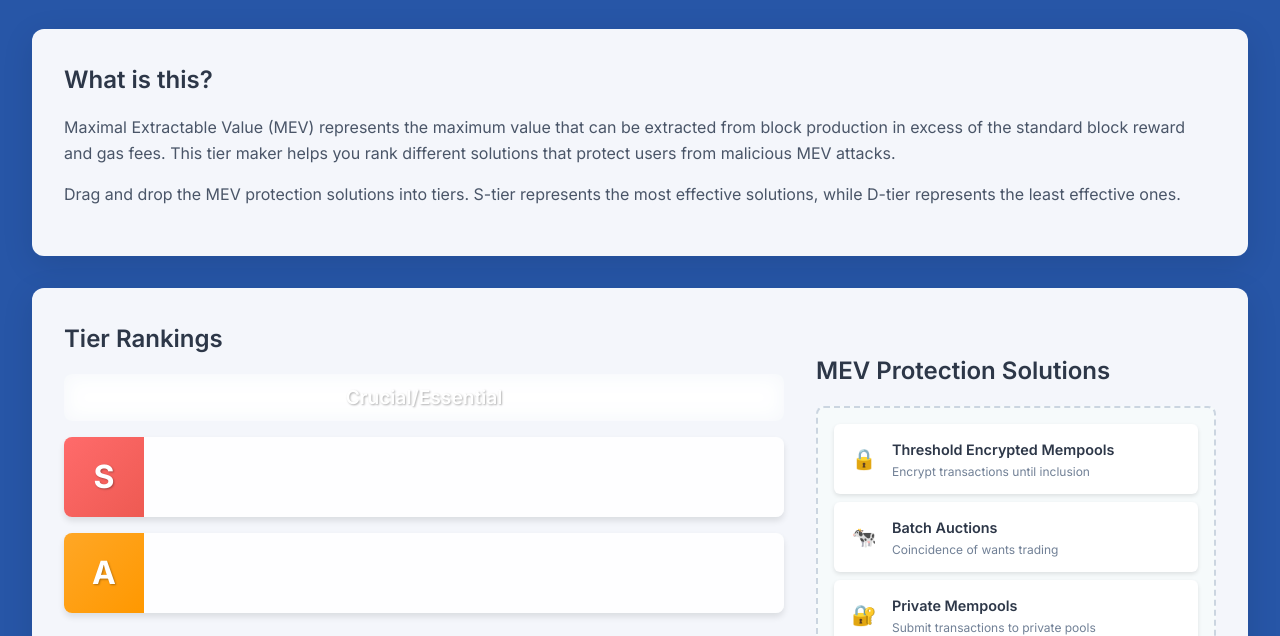
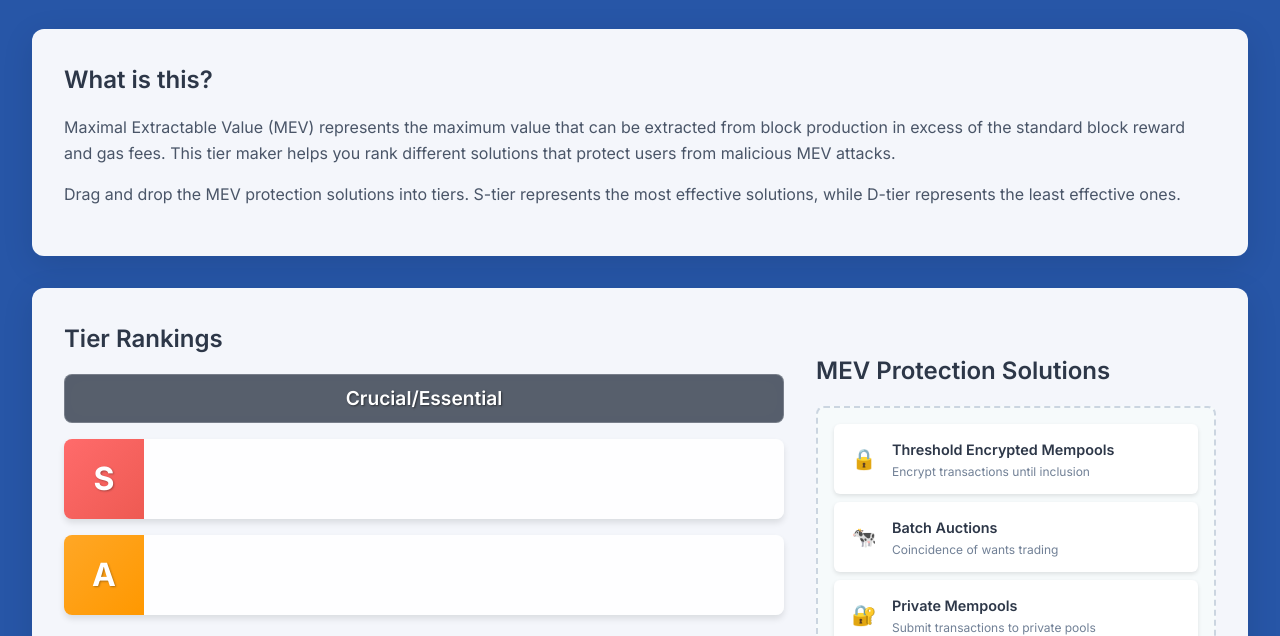
Before and after one commit to shutter-network/MEVSolutionsTierMaker, a website: page index.html in a window 1280 px wide. Shown: the part 151-787 px from the top of the page. Drawn offline with nearby package versions, Linux system fonts and the light colour scheme.

Commit message:
Fix tier group header visibility - change background to dark

```diff
--- a/styles.css
+++ b/styles.css
@@ -89,9 +89,10 @@ header h1 {
 .tier-group-header {
     margin: 1.5rem 0 1rem 0;
     padding: 0.5rem 1rem;
-    background: rgba(255, 255, 255, 0.1);
+    background: rgba(45, 55, 72, 0.8);
     border-radius: 8px;
     backdrop-filter: blur(10px);
+    border: 1px solid rgba(255, 255, 255, 0.2);
 }
 
 .tier-group-header h4 {
@@ -100,7 +101,7 @@ header h1 {
     color: white;
     text-align: center;
     margin: 0;
-    text-shadow: 1px 1px 2px rgba(0,0,0,0.3);
+    text-shadow: 1px 1px 2px rgba(0,0,0,0.5);
 }
 
 .tier-group-header:first-of-type {
```
